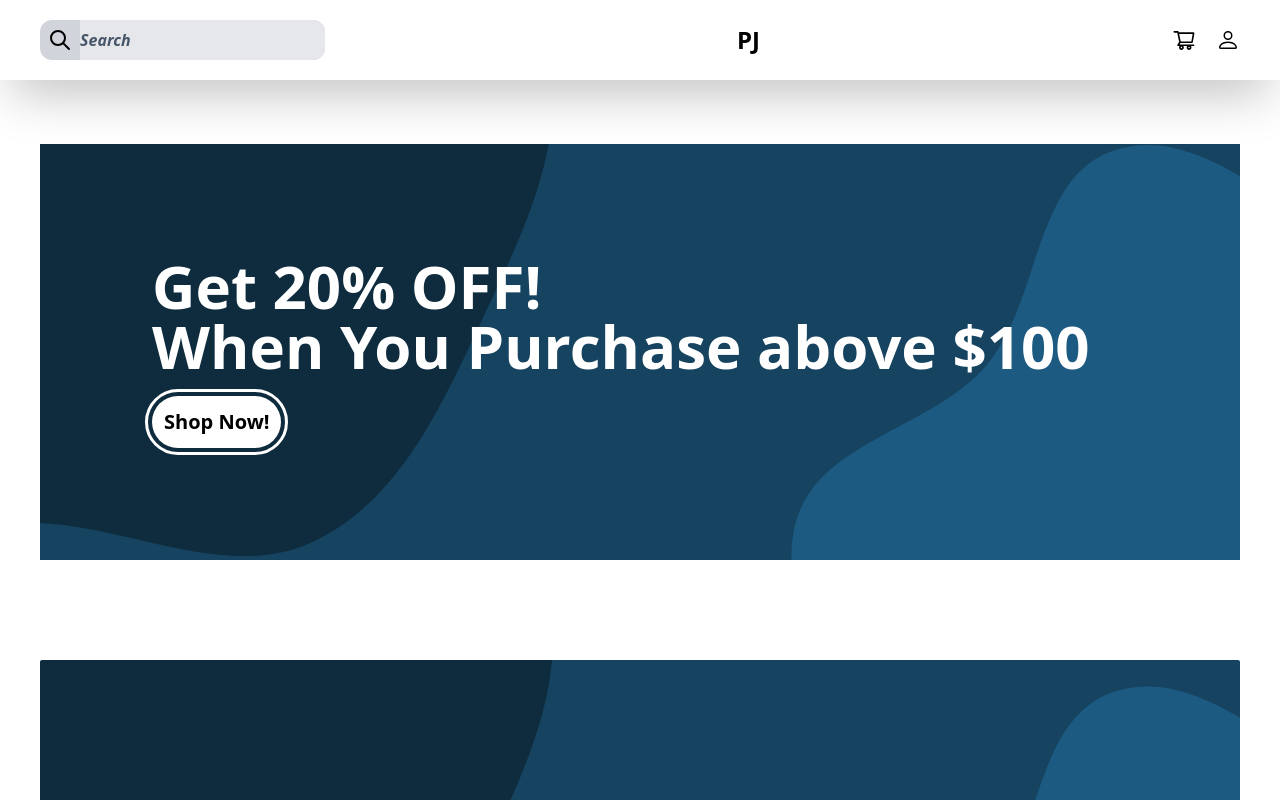
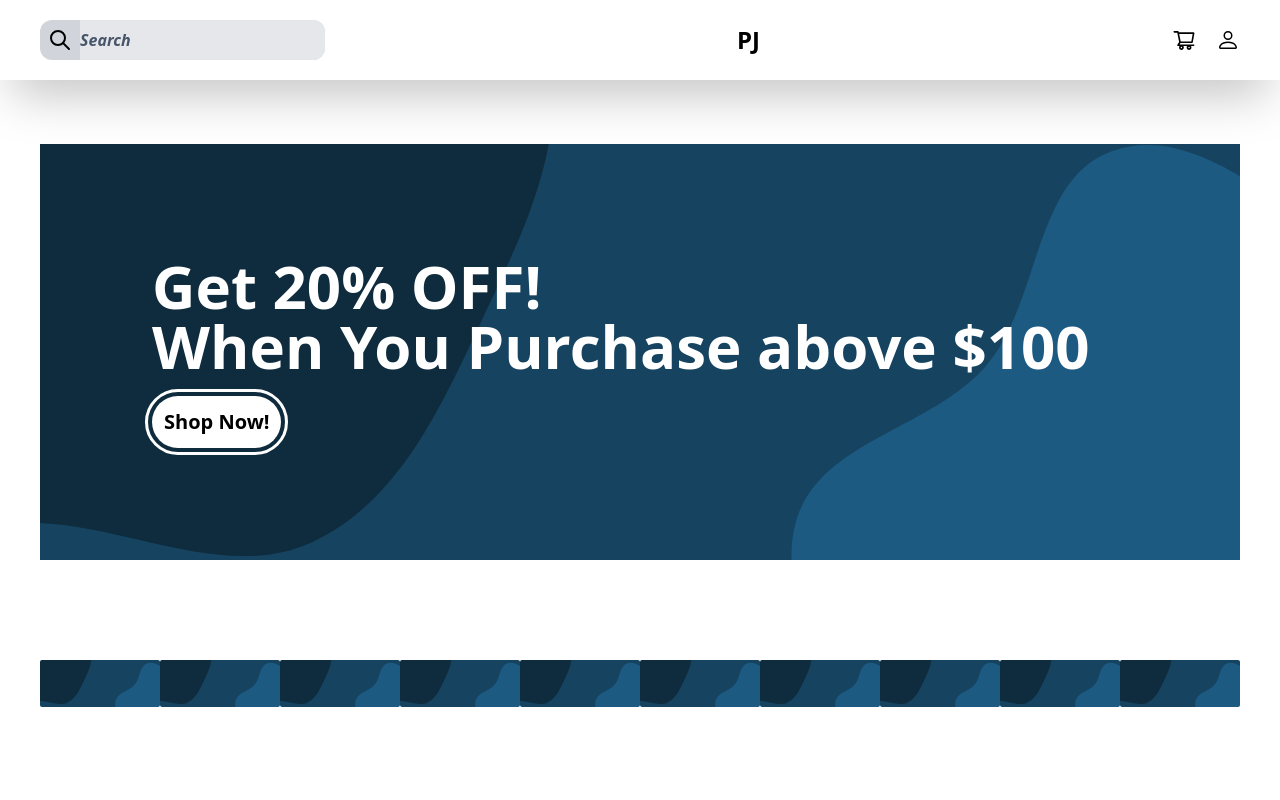
Before and after one commit to Wediah/shoppingsite, a Next.js app: page / in a window 1280 px wide. Shown: the top 800 px of the page. Built offline with nearby package versions, Linux system fonts and the light colour scheme.

Commit message:
adds more img

```diff
--- a/pages/Landing.tsx
+++ b/pages/Landing.tsx
@@ -88,15 +88,51 @@ function Landing() {
             src="/pjbg1.svg" alt="Home at Dobro" width={'80'} height={'80'} layout="responsive" className='rounded-sm'
             />
           </div>
-          <div></div>
-          <div></div>
-          <div></div>
-          <div></div>
-          <div></div>
-          <div></div>
-          <div></div>
-          <div></div>
-          <div></div>
+          <div>
+            <Image
+            src="/pjbg1.svg" alt="Home at Dobro" width={'80'} height={'80'} layout="responsive" className='rounded-sm'
+            />
+          </div>
+          <div>
+            <Image
+            src="/pjbg1.svg" alt="Home at Dobro" width={'80'} height={'80'} layout="responsive" className='rounded-sm'
+            />
+          </div>
+          <div>
+            <Image
+            src="/pjbg1.svg" alt="Home at Dobro" width={'80'} height={'80'} layout="responsive" className='rounded-sm'
+            />
+          </div>
+          <div>
+            <Image
+            src="/pjbg1.svg" alt="Home at Dobro" width={'80'} height={'80'} layout="responsive" className='rounded-sm'
+            />
+          </div>
+          <div>
+            <Image
+            src="/pjbg1.svg" alt="Home at Dobro" width={'80'} height={'80'} layout="responsive" className='rounded-sm'
+            />
+          </div>
+          <div>
+            <Image
+            src="/pjbg1.svg" alt="Home at Dobro" width={'80'} height={'80'} layout="responsive" className='rounded-sm'
+            />
+          </div>
+          <div>
+            <Image
+            src="/pjbg1.svg" alt="Home at Dobro" width={'80'} height={'80'} layout="responsive" className='rounded-sm'
+            />
+          </div>
+          <div>
+            <Image
+            src="/pjbg1.svg" alt="Home at Dobro" width={'80'} height={'80'} layout="responsive" className='rounded-sm'
+            />
+          </div>
+          <div>
+            <Image
+            src="/pjbg1.svg" alt="Home at Dobro" width={'80'} height={'80'} layout="responsive" className='rounded-sm'
+            />
+          </div>
       </div>
 
     </div>
```
